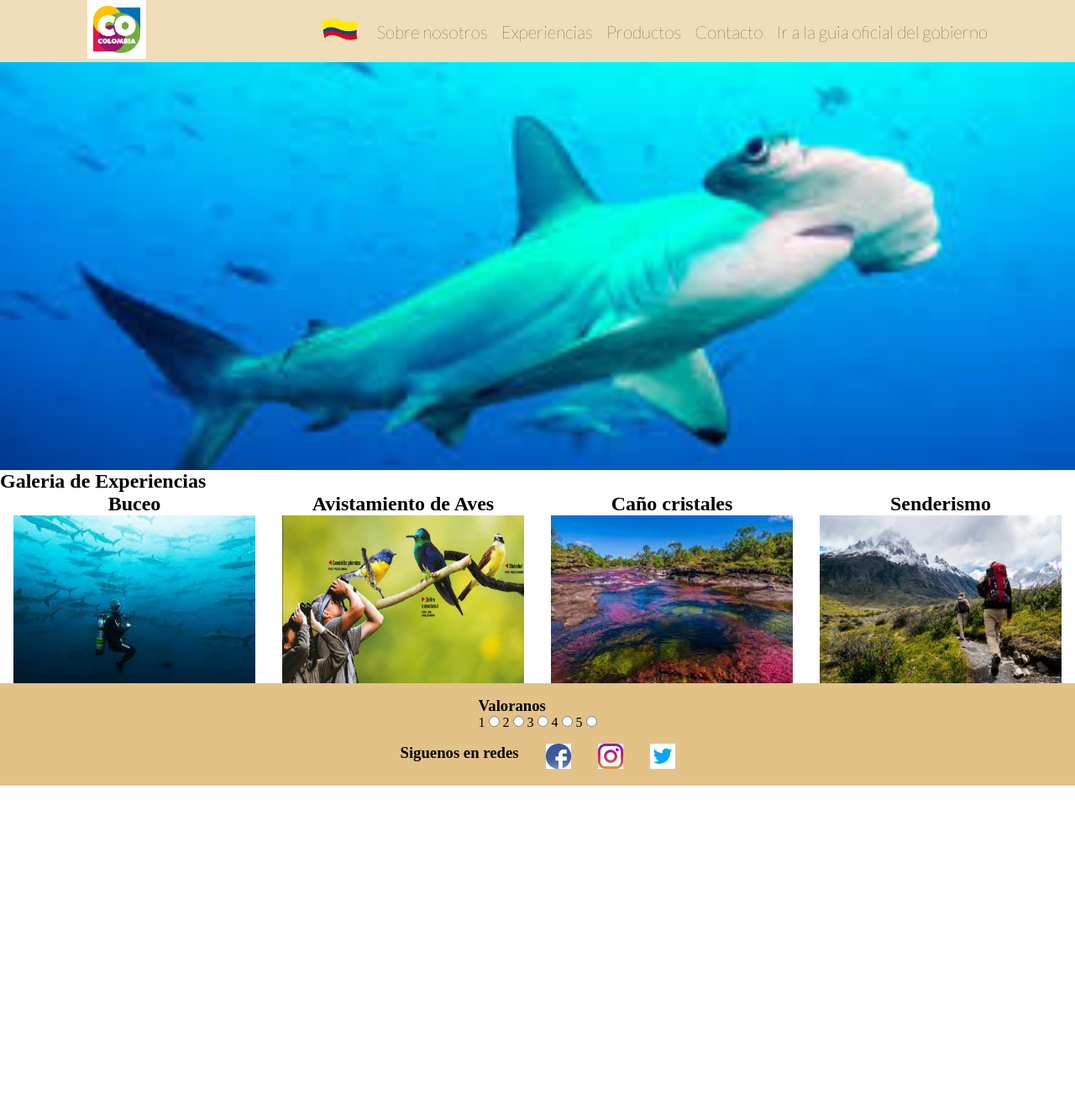
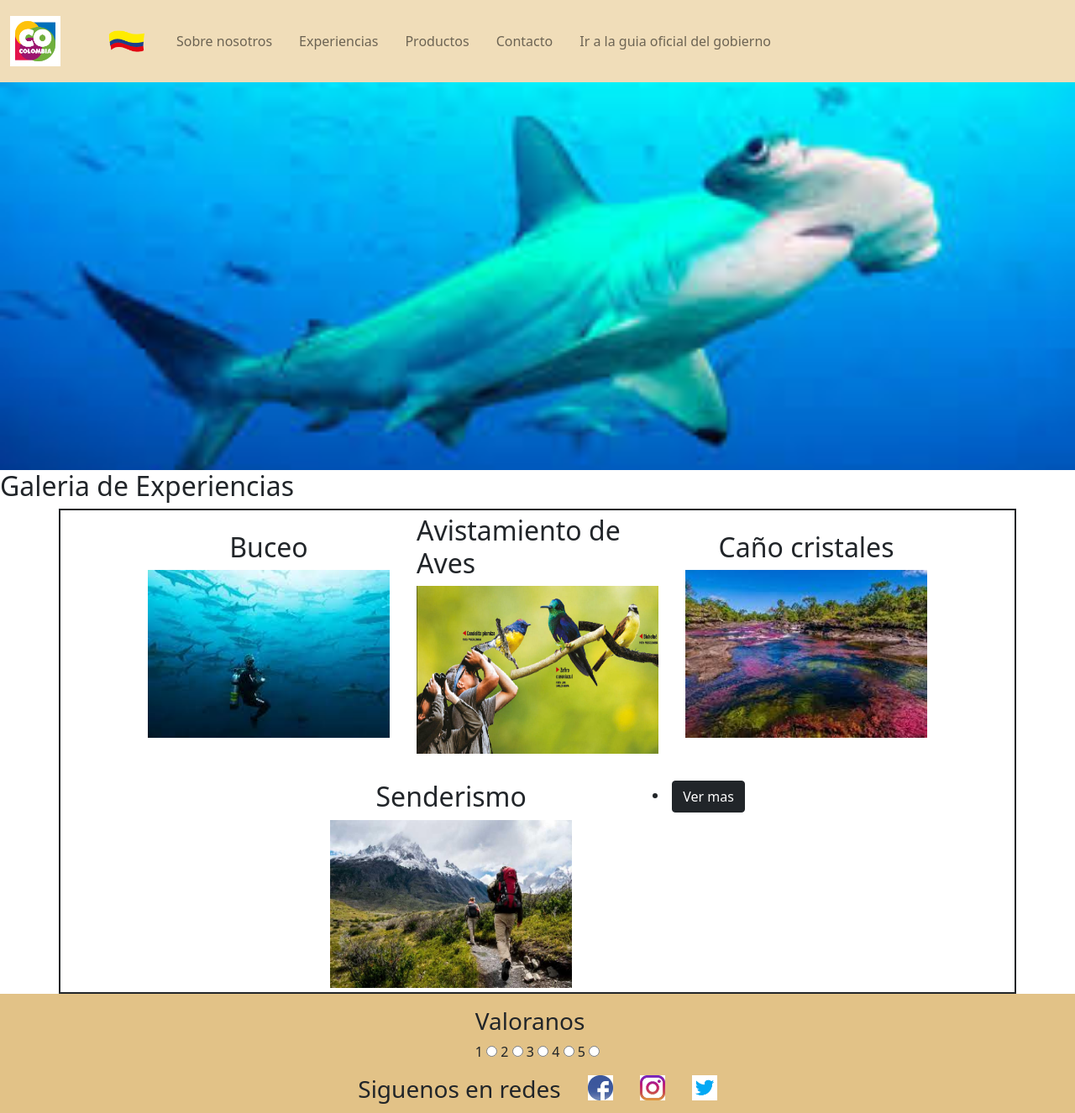
Before and after one commit to IsabellaMj26/Discover-Colombia, a plain HTML site: page pages/experiencias.html in a window 1280 px wide. Shown: the whole page at 84% size. Before the commit the page ends 936 px from the top, so only its background shows below. Drawn offline with nearby package versions, Linux system fonts and the light colour scheme.

Commit message:
cambios en bootstrap

```diff
--- a/css/style.css
+++ b/css/style.css
@@ -9,6 +9,7 @@
     height: 70vh;
     background-size: cover;
     background-repeat: no-repeat;
+    flex-direction: column;
 
 }
 
@@ -23,24 +24,26 @@
     position: fixed;
     width: 100%;
     display: flex;
+    flex-direction: column;
     z-index: 990;
 
 }
 .navbar {
     list-style: none;
-    justify-content: space-around;
-    align-items: center;
     display: flex;
     gap: 1rem;
 
 }
 
-nav ul li a {
-    text-decoration: none;
-    font-size: 1.3rem;
+
+.bg {
+    background-color: rgb(240, 221, 185);
+    position: fixed;
+    width: 100%;
     color: black;
-    font-family: 'Lato', sans-serif;
 }
+
+
 
 .contenedor {
     display: inline-block;
@@ -92,6 +95,16 @@
     background-color: rgb(109, 211, 109);
     border: 02px solid;
     width: 100%;
+}
+.container {
+    border: 2px solid;
+    padding: 5px;
+}
+
+.button {
+    display: flex;
+    list-style: none;
+
 }
 
 .pie-de-pagina {
--- a/pages/experiencias.html
+++ b/pages/experiencias.html
@@ -5,6 +5,8 @@
    <meta charset="UTF-8">
    <meta http-equiv="X-UA-Compatible" content="IE=edge">
    <meta name="viewport" content="width=device-width, initial-scale=1.0">
+   <!--Bootstrap-->
+	 <link href="https://cdn.jsdelivr.net/npm/bootstrap@5.1.3/dist/css/bootstrap.min.css" rel="stylesheet" integrity="sha384-1BmE4kWBq78iYhFldvKuhfTAU6auU8tT94WrHftjDbrCEXSU1oBoqyl2QvZ6jIW3" crossorigin="anonymous">
    <title>Experiencias</title>
    <link rel="stylesheet" href="../css/style.css">
 </head>
@@ -15,26 +17,33 @@
 
 
      <!--Barra de navegación-->
-      <nav >
-        <section>
-          <img id="imagen1" src="../assets/logo.png" width="70px"/>
-         </section>
-         <!-- Enlaces de la barra de navegacion -->
-         <ul class="navbar">
-                <li><a href="../index.html"><img id="imagen1" src="../assets/flag.png" width="50px"/></a></li>
-                <li> <a href="./sobre-nosotros.html">Sobre nosotros</a></li>
-				       <li><a href="./experiencias.html">Experiencias</a></li>
-				        <li><a href="./productos1.html">Productos</a></li>
-				        <li><a href="./contacto1.html">Contacto</a></li>
-				       <li><a href="https://colombia.travel/es" target="_blank">Ir a la guia oficial del gobierno</a></li>
+     <nav class="navbar navbar-expand-lg navbar-light bg" >
+      <div class="container-fluid">
+        <a class="navbar-brand" href="#"><img src="../assets/logo.png" alt="" height="60px"> </a>
+        <button class="navbar-toggler" type="button" data-bs-toggle="collapse" data-bs-target="#navbarSupportedContent" aria-controls="navbarSupportedContent" aria-expanded="false" aria-label="Toggle navigation">
+        <span class="navbar-toggler-icon"></span>
+        </button>
+        <div class="collapse navbar-collapse" id="navbarSupportedContent">
+        <ul class="navbar-nav ">
+             <ul class="navbar">
+          <li class="nav-item"><a class="nav-link"  href="../index.html"><img id="imagen1" src="../assets/flag.png" width="50px"/></a></li>
+          <li class="nav-item"> <a class="nav-link"  href="../pages/sobre-nosotros.html">Sobre nosotros</a></li>
+          <li class="nav-item"><a class="nav-link" href="../pages/experiencias.html">Experiencias</a></li>
+          <li class="nav-item"><a class="nav-link" href="../pages/productos1.html">Productos</a></li>
+          <li class="nav-item"><a class="nav-link" href="../pages/contacto1.html">Contacto</a></li>
+          <li class="nav-item"><a class="nav-link" href="https://colombia.travel/es" target="_blank">Ir a la guia oficial del gobierno</a></li>
         </ul>
-        <!-- Fin de los enlaces de la barra de navegacion  -->
+             </ul>
+        </div>
+      </div>
       </nav>
     </header>
     <!-- Fin de la barra de la navegacion  -->
     <section>
       <!-- Imagenes -->
        <h2> Galeria de Experiencias</h2>
+       <div class="container">
+        <div class="row">
        <section class="container-experiencias">
       <div class="card-experiencias">
        <h2>Buceo</h2>
@@ -52,6 +61,17 @@
         <h2>Senderismo</h2>
         <img src="../assets/Senderismo.jpg" alt="Senderismo" title="Senderismo" height="200px" width="300px" />
       </div>
+      <ul>
+
+      </ul>
+        <li>
+          <a href="button" class="btn btn-dark">Ver mas</a>
+        </li>
+
+
+    </div>
+       </div>
+
     </section>
 
       <!-- Fin de las imagenes  -->
@@ -78,5 +98,7 @@
        <a href="https://twitter.com/" target="_blank"><img id="imagen1" src="../assets/twitter-icon.png" width="30px"/></a>
         </div>
     </footer>
+    <!-- Link JS -->
+	<script src="https://cdn.jsdelivr.net/npm/bootstrap@5.1.3/dist/js/bootstrap.bundle.min.js" integrity="sha384-ka7Sk0Gln4gmtz2MlQnikT1wXgYsOg+OMhuP+IlRH9sENBO0LRn5q+8nbTov4+1p" crossorigin="anonymous"></script>
 </body>
 </html>
```
Also changed, not shown: index.html (+20 -15 lines), pages/productos1.html (indentation only).
